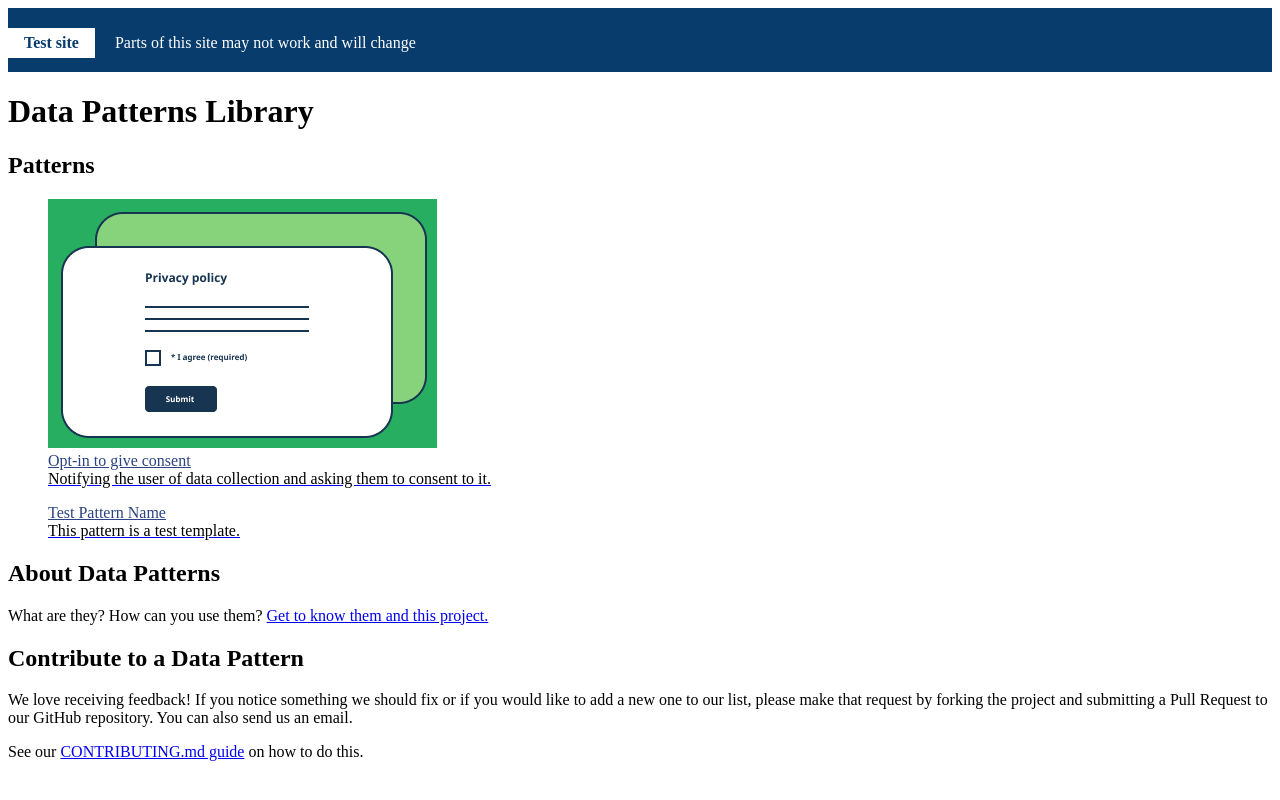
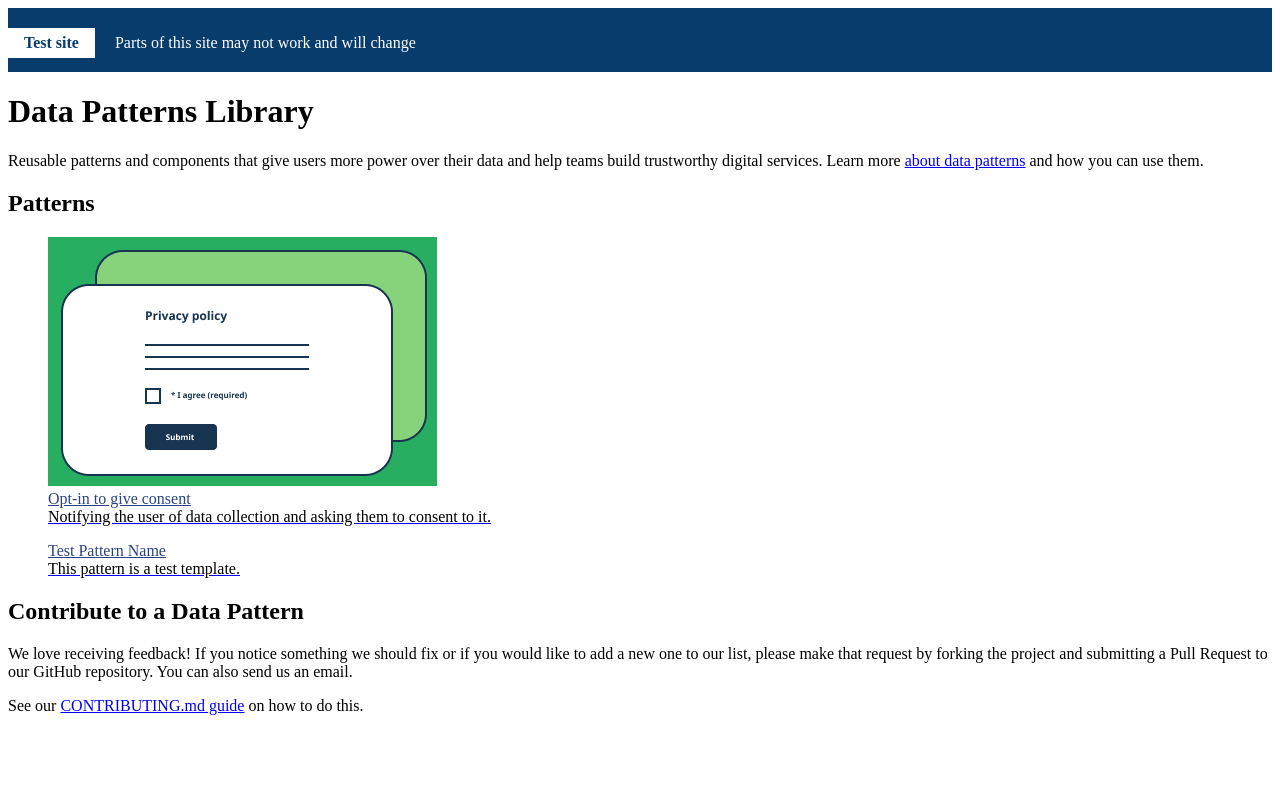
Before and after one commit to DTS-STN/Data-Patterns, a Jekyll site: the page built from index.md, in a window 1280 px wide. Shown: the top 800 px of the page. Built offline with Jekyll 4.4.1, drawn with Linux system fonts in a browser that asks for light colours; comment, search, counter and statistics services are not loaded.

Commit message:
Create index.md (#47)
* Create index.md

Adding product vision statement and moving link to about section.

* Update index.md

* Update index.md

Co-authored-by: Shaun Laughland <shaun.laughland@hrsdc-rhdcc.gc.ca>

```diff
--- a/index.md
+++ b/index.md
@@ -6,12 +6,9 @@ lang: en
 date-modified: 2021-07-07
 ---
 
+Reusable patterns and components that give users more power over their data and help teams build trustworthy digital services.
+Learn more [about data patterns](about.html) and how you can use them.
+
 ## Patterns
 
 {% include pattern-cards.html %}
-
-## About Data Patterns
-
-What are they?
-How can you use them?
-[Get to know them and this project.](about.html)
```
